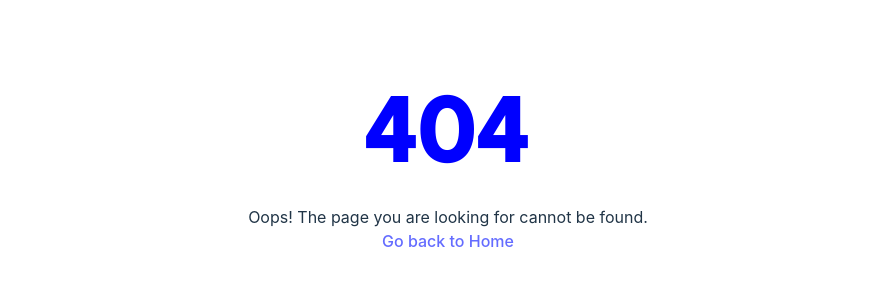
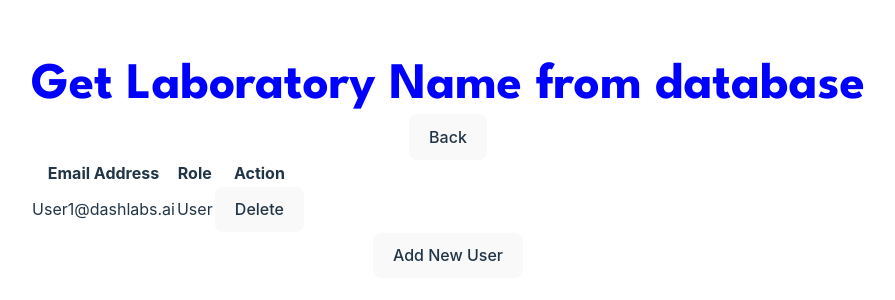
Before and after one commit to drgimatt/DashPortal-Frontend, a React (Vite) app: page /cal in a window 1280 px wide. Before the commit this address had no page. Shown: the part 232-532 px from the top of the page, without its empty margins (192-1087 px from the left). Built offline with nearby package versions, Linux system fonts and the light colour scheme.

Commit message:
Backported changes from old repo Modified landing page

```diff
--- a/src/App.jsx
+++ b/src/App.jsx
@@ -1,11 +1,10 @@
-import { useState } from 'react'
 import React from 'react';
 import { BrowserRouter as Router, Routes, Route, Link } from "react-router-dom";
 import { Landing } from "./pages/Landing";
 import { Login } from "./pages/Login";
 import { PageNotFound } from "./pages/PageNotFound";
-import reactLogo from './assets/react.svg'
-import viteLogo from '/vite.svg'
+import { CAL } from './pages/CAL';
+import { AssetDashboard } from './pages/AssetDashboard';
 import './App.css';
 
 const App = () => {
@@ -14,7 +13,9 @@ const App = () => {
         <Routes>
           <Route exact path='/' element={<Landing/>} />
           <Route path='/login' element={<Login/>} />
-          <Route path='*'element={<PageNotFound/>} />
+          <Route path='/asset-dashboard' element={<AssetDashboard/>} />
+          <Route path='/cal' element={<CAL/>} />
+          <Route path='*' element={<PageNotFound/>} />
         </Routes>
     </Router>
 );
--- /dev/null
+++ b/src/pages/AssetDashboard.jsx
@@ -0,0 +1,25 @@
+import './AssetDashboard.css';
+export const AssetDashboard = () => {
+
+    return(
+        <div class="container">
+            <div class="header-lab">
+                <h1>Get Laboratory Name from database</h1>
+                <button>Back</button>
+            </div>
+            <div class="left-col">
+                <ul>
+                    <li>Assets</li>
+                    <li>Layouts</li>
+                    <li>Templates</li>
+                    <li>Add new Assets</li>
+                </ul>
+            </div>
+            <div class="right-col">
+
+            </div>
+        </div>
+
+    )
+
+}
--- /dev/null
+++ b/src/pages/CAL.jsx
@@ -0,0 +1,27 @@
+export const CAL = () => {
+    return (
+        <div class="container">
+            <div class="header-lab">
+                <h1>Get Laboratory Name from database</h1>
+                <button>Back</button>
+            </div>
+            <div class="table-container">
+                <table>
+                    <tr>
+                        <th>Email Address</th>
+                        <th>Role</th>
+                        <th>Action</th>
+                    </tr>
+                    {/* Loop database for access list */}
+                    <tr>
+                        <td>User1@dashlabs.ai</td>
+                        <td>User</td>
+                        <td><button>Delete</button></td>
+                    </tr>
+                    {/* ----------------------------- */}
+                </table>
+                <button>Add New User</button>
+            </div>
+        </div>
+    )
+}
--- a/src/pages/Landing.css
+++ b/src/pages/Landing.css
@@ -9,20 +9,23 @@
 
   .white-container {
     background-color: white;
-    /*width: 50%;*/
-    /*height: 50%;*/
+    width: 60%;
+    /* height: 70%; */
     border-radius: 10px;
+    vertical-align: middle;
   }
 
   @media (max-width: 1280px){
     .white-container {
-      width: 80%;
+      /* width: 70%;
+      height: 70%; */
     }
   }
 
   h1 {
     color: blue;
     text-align: center;
+    font-family: LeagueSpartan-Bold;
   }
 
   h2 {
@@ -39,10 +42,14 @@
 
   .column {
     flex: 1; /* Ensures each column takes equal space */
-    text-align: left; /* Centers text within columns */
-    padding-right: 50px;
+    vertical-align: middle;
+    text-align: center; /* Centers text within columns */
   }
 
   img{
     height: 300px;
   }
+
+  p{
+    color: black;
+  }
--- a/src/pages/Landing.jsx
+++ b/src/pages/Landing.jsx
@@ -1,5 +1,5 @@
 import './Landing.css';
-import myImage from '../assets/landing-logo.png';
+import myImage from '../assets/landing-logo.gif';
 import { useNavigate } from "react-router-dom";
 
 export const Landing = () => {
@@ -19,10 +19,10 @@ export const Landing = () => {
         <div className="white-container">
           <div className="row">
             <div className="column">
-              <img src={myImage} alt="My Image" />
+              <img src={myImage} alt="My Image" style={{textAlign: 'center', paddingLeft: '5%'}}/>
               <h1>Dashportal</h1>
             </div>
-            <div className="column">
+            <div className="column" style={{padding: '10%'}}>
               <h2>DashPortal is a cutting-edge web application designed to streamline the creation of QR code documents for Dashlabs.ai.</h2>
               <button onClick={handleRedirect}>Login</button>
             </div>
--- a/src/pages/Login.jsx
+++ b/src/pages/Login.jsx
@@ -32,10 +32,10 @@ export const Login = () => {
 
     return (
         <>
-        <div className="flex items-center justify center mt-28">
+        <div className="flex items-center justify center blue-background">
             <div className="w-96 border rounded bg-white px-7 py-10">
                 <form onSubmit={handleLogin}>
-                    <h4 className="text-2xl mb-7">Login</h4>
+                    <h4 className="text-4xl mb-7" style={{color: "black", fontFamily:"LeagueSpartan-Bold"}}>Login</h4>
 
                     <input
                         type="text"
```
Also changed, not shown: src/pages/AssetDashboard.css (added).
